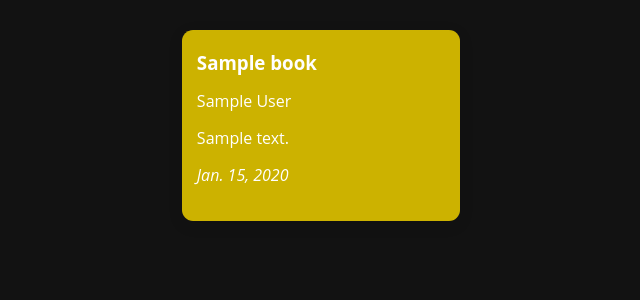
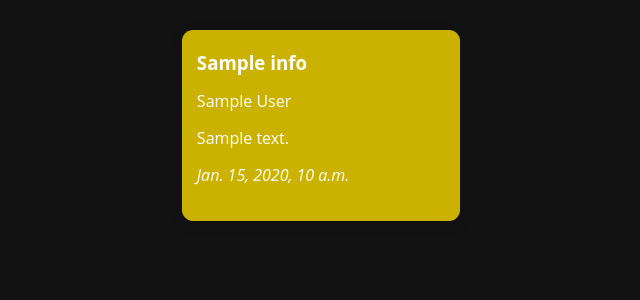
Before and after one commit to Kubat555/Todo, a Django app: template main/templates/books_datail.html in a window 1280 px wide. Shown: the top 300 px of the page, without its empty margins (319-959 px from the left). Run offline with Django 3.2, Linux system fonts and the light colour scheme; tables that the repository leaves empty hold one stand-in row (values such as "Sample post"); the template is opened without the code that fills it: values that come from a table or form of the project are taken from there, most other values are stand-ins (such as "Sample title", 1, 10 or a date in 2020).

Commit message:
last commit

```diff
--- a/main/templates/books_datail.html
+++ b/main/templates/books_datail.html
@@ -4,13 +4,12 @@
 <head>
     <meta charset="UTF-8">
     <meta name="viewport" content="width=device-width, initial-scale=1.0">
-    <title>books</title>
+    <title>book-info</title>
     <link rel="stylesheet" href="{%static 'styles/styles1.css'%}">
 </head>
 <body>
     <section>
         <div class="todo_conteiner">
-            {% for books in book%}
             <div class="todo_item
                 {% if books.is_favorite %}
                     marked
@@ -18,17 +17,16 @@
             ">
                 <div class="todo_footer">
                     <div class="todo_contenttext">
-                        <h3>{{ books.title }}</h3>
-                        <p>{{ books.author }}</p>
-                        <p>{{ books.description }}</p>
+                        <h3>{{ info.title }}</h3>
+                        <p>{{ info.author }}</p>
+                        <p>{{ info.description }}</p>
 
                     </div>
                     <div class="todo_time">
-                        <p>{{ books.date }}</p>
+                        <p>{{ info.date }}</p>
                     </div>
                 </div>
             </div>
-            {% endfor %}
         </div>
     </section>
 </body>
--- a/todo/urls.py
+++ b/todo/urls.py
@@ -21,7 +21,7 @@ from django.conf.urls.static import static
 
 urlpatterns = [
     path('admin/', admin.site.urls),
-    path("", homepage, name="home"),
+    path("", test, name="home"),
     path("test/", test, name="test"),
     path("add-todo/", add_todo, name="add-todo"),
     path("delete-todo/<id>/", delete_todo, name="delete-todo"),
@@ -34,6 +34,6 @@ urlpatterns = [
     path("delete-books/<id>/", delete_books, name="delete-books"),
     path("mark-books/<id>/", mark_books, name="mark-books"),
     path("unmark-books/<id>/", unmark_books, name="unmark-books"),
-    path("books-datail/<id>/", books_datail, name="books-datail"),
+    path("books/<int:pk>", booksinfo.as_view(), name="books-datail"),
 ]   + static(settings.STATIC_URL, document_root = settings.STATIC_ROOT) \
     + static(settings.MEDIA_URL, document_root = settings.MEDIA_ROOT)
```
Also changed, not shown: main/views.py (+5 -3 lines), main/static/img/nick-nice-gPm8h3DS1s4-unsplash.jpg (added).
